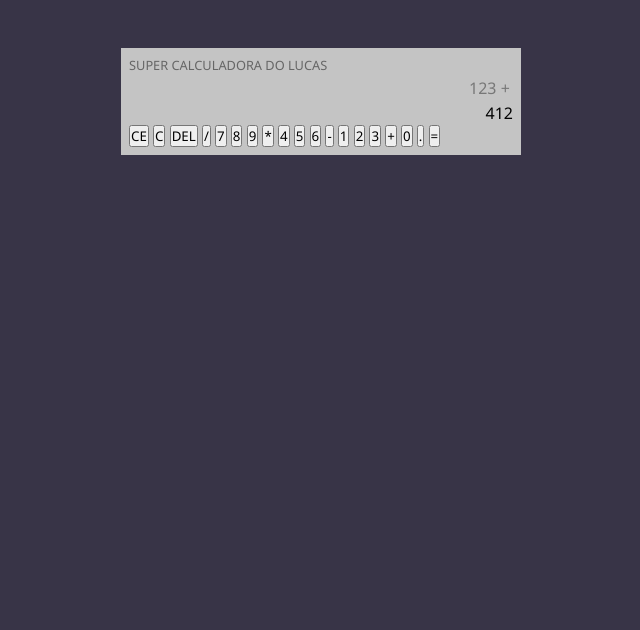
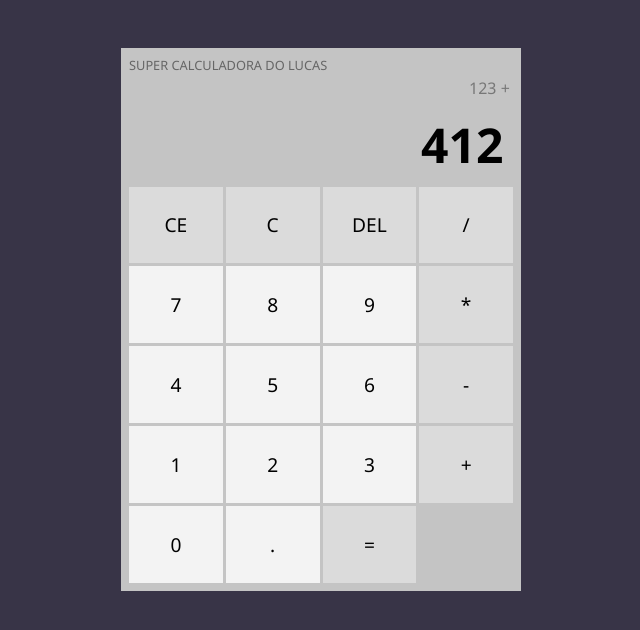
Before and after one commit to Noobcosmauter/Calculadora-do-LUCAS, a plain HTML site: page index.html in a window 1280 px wide. Shown: the whole page, without its empty margins (319-959 px from the left). Drawn offline with Linux system fonts and the light colour scheme.

Commit message:
Update style.css

```diff
--- a/style.css
+++ b/style.css
@@ -32,9 +32,52 @@ body {
     text-align: right;
 }
 
+#previous-operation,
+#current-operation{
+    min-height: 1.6em;
+    padding: .2em;
+    overflow-wrap: break-word;
+}
+
 #previous-operation {
     color: #777;
-    padding: 0.2em;
-    overflow-wrap: break-word;
-    min-height: 1.6em;
+
 }
+
+#current-operation{
+    font-size: 3em;
+    font-weight: 700;
+}
+
+#buttons-container{
+    display: grid;
+    grid-template-columns: 1fr 1fr 1fr 1fr;
+    gap: 3px;
+}
+
+#buttons-container button{
+    border: 1px solid transparent;
+    border-radius: 0;
+    height: 4em;
+    font-size: 1.2em;
+    background-color: #dbdbdb;
+    cursor: pointer;
+}
+
+#buttons-container .number{
+    background-color: #f3f3f3;
+}
+
+#buttons-container button:hover{
+    background-color: #bababa;
+    border-color: #999;
+}
+
+#buttons-container #equal-btn{
+    grid-column: span 2;
+    background-color: #75a5cb;
+}
+
+#buttons-container #equal-btn:hover{
+    background-color: #3a91d8;
+}
```
